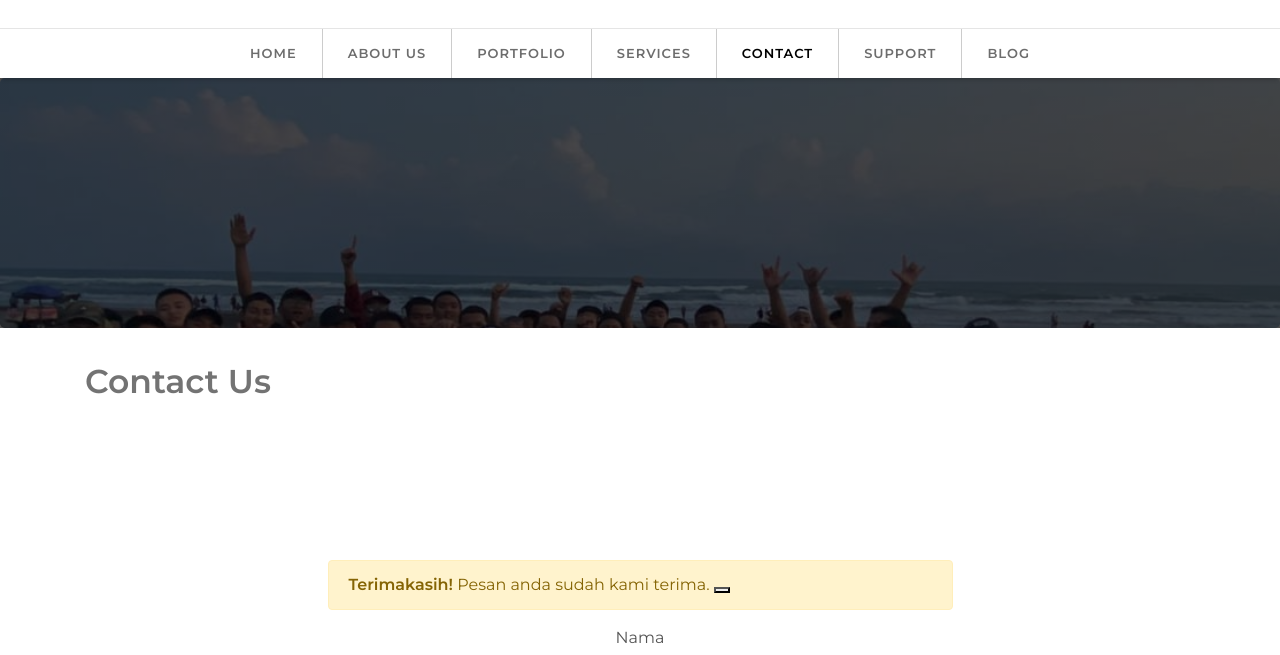
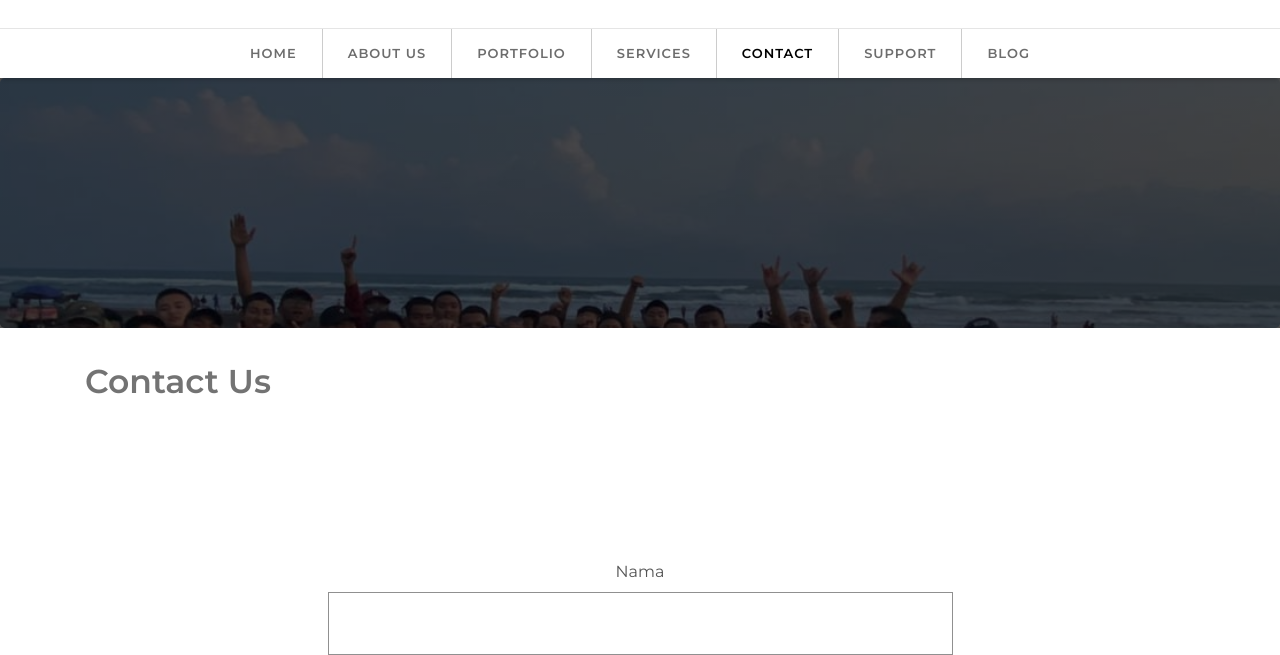
Before and after one commit to darrellrafa/web-project-bahasa, a plain HTML site: page testcontact.html in a window 1280 px wide. Shown: the part 104-759 px from the top of the page. Drawn offline with nearby package versions, Linux system fonts and the light colour scheme.

Commit message:
Update testcontact.html

```diff
--- a/testcontact.html
+++ b/testcontact.html
@@ -101,7 +101,7 @@
     </div>
       <div class="row justify-content-center">
           <div class="col-md-6">
-            <div class="alert alert-warning alert-dismissible fade show" role="alert">
+            <div class="alert alert-warning alert-dismissible fade show d-none" role="alert">
               <strong>Terimakasih!</strong> Pesan anda sudah kami terima.
               <button type="button" class="btn-close" data-bs-dismiss="alert" aria-label="Close"></button>
           </div>
```
